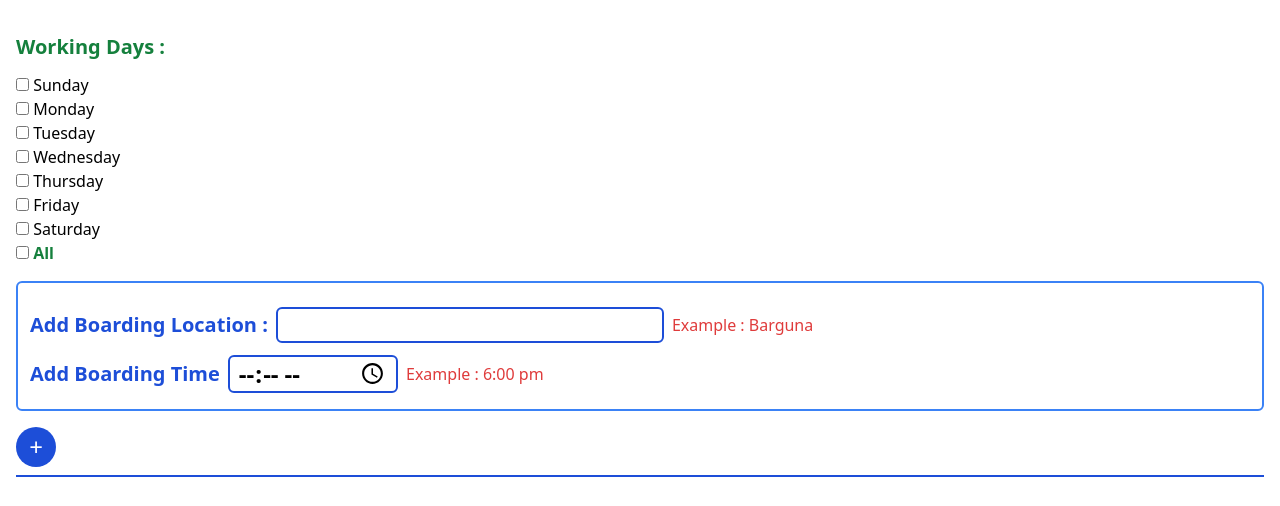
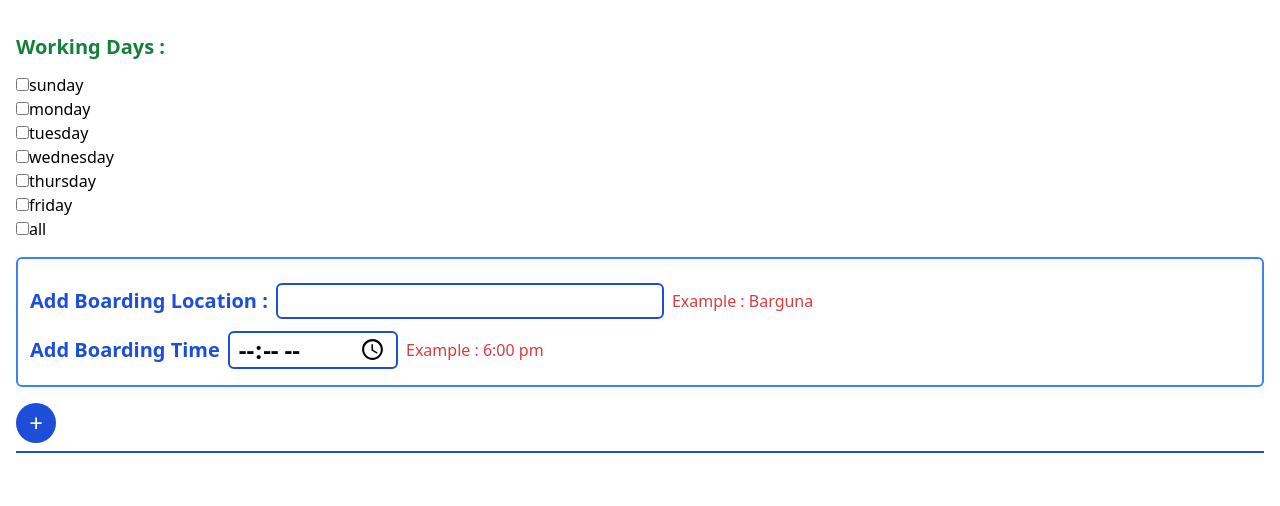
Before and after one commit to aliasgartamjid/admin-elish, a website: page src/admin.html in a window 1280 px wide. Shown: the part 239-745 px from the top of the page. Drawn offline with Linux system fonts and the light colour scheme.

Commit message:
Update admin.html

```diff
--- a/src/admin.html
+++ b/src/admin.html
@@ -50,72 +50,8 @@
                 >Working Days :</label
               >
             </div>
-            <div>
-              <input
-                class="boarding_day_input"
-                type="checkbox"
-                onclick="onClickHandler(this)"
-                name="sunday"
-                value="Sunday"
-              />
-              <label for="sunday">Sunday</label><br />
-              <input
-                class="boarding_day_input"
-                type="checkbox"
-                onclick="onClickHandler(this)"
-                name="monday"
-                value="Monday"
-              />
-              <label for="monday">Monday</label><br />
-              <input
-                class="boarding_day_input"
-                type="checkbox"
-                onclick="onClickHandler(this)"
-                name="tuesday"
-                value="tuesday"
-              />
-              <label for="tuesday">Tuesday</label><br />
-              <input
-                class="boarding_day_input"
-                type="checkbox"
-                onclick="onClickHandler(this)"
-                name="wednesday"
-                value="wednesday"
-              />
-              <label for="wednesday">Wednesday</label><br />
-              <input
-                class="boarding_day_input"
-                type="checkbox"
-                onclick="onClickHandler(this)"
-                name="thursday"
-                value="thursday"
-              />
-              <label for="thursday">Thursday</label><br />
-              <input
-                class="boarding_day_input"
-                type="checkbox"
-                onclick="onClickHandler(this)"
-                name="friday"
-                value="friday"
-              />
-              <label for="friday">Friday</label><br />
-              <input
-                class="boarding_day_input"
-                type="checkbox"
-                onclick="onClickHandler(this)"
-                name="saturday"
-                value="saturday"
-              />
-              <label for="saturday">Saturday</label><br />
-              <input
-                type="checkbox"
-                onclick="onClickHandler(this)"
-                name="all"
-                value="all"
-              />
-              <label for="all" class="text-green-700 font-bold">All</label
-              ><br />
-            </div>
+            <!-- Adds Checkbox using js -->
+            <div id="checkBoxDays"></div>
           </div>
           <!-- Add Location & Time -->
           <div class="flex flex-col space-y-3" id="boarding_point_time">
@@ -179,45 +115,6 @@
                 >Working Days :</label
               >
             </div>
-            <!-- <div>
-              <input type="checkbox" id="sunday" name="sunday" value="Sunday" />
-              <label for="sunday">Sunday</label><br />
-              <input type="checkbox" id="monday" name="monday" value="Monday" />
-              <label for="monday">Monday</label><br />
-              <input
-                type="checkbox"
-                id="tuesday"
-                name="tuesday"
-                value="tuesday"
-              />
-              <label for="tuesday">Tuesday</label><br />
-              <input
-                type="checkbox"
-                id="wednesday"
-                name="wednesday"
-                value="wednesday"
-              />
-              <label for="wednesday">Wednesday</label><br />
-              <input
-                type="checkbox"
-                id="thursday"
-                name="thursday"
-                value="thursday"
-              />
-              <label for="thursday">Thursday</label><br />
-              <input type="checkbox" id="friday" name="friday" value="friday" />
-              <label for="friday">Friday</label><br />
-              <input
-                type="checkbox"
-                id="saturday"
-                name="saturday"
-                value="saturday"
-              />
-              <label for="saturday">Saturday</label><br />
-              <input type="checkbox" id="all" name="all" value="all" />
-              <label for="all" class="text-green-700 font-bold">All</label
-              ><br />
-            </div> -->
           </div>
           <!-- Add Location & Time -->
           <div class="flex flex-col space-y-3" id="dropping_point_time">
```
